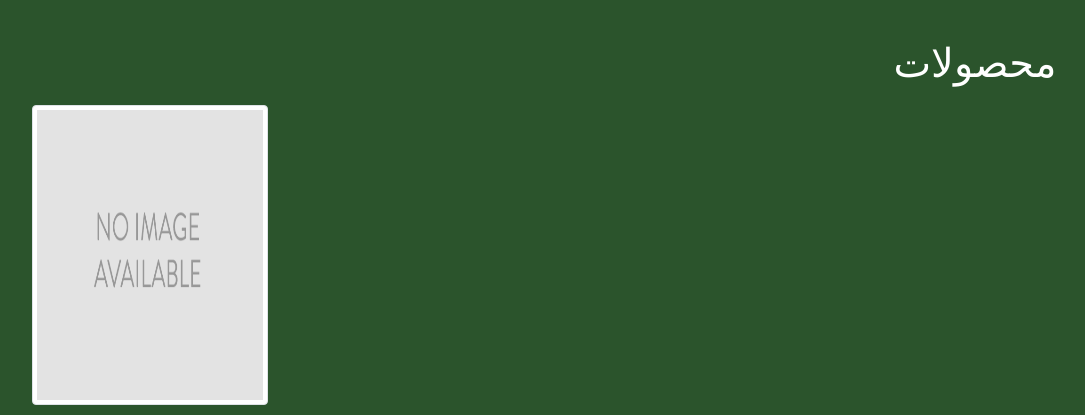
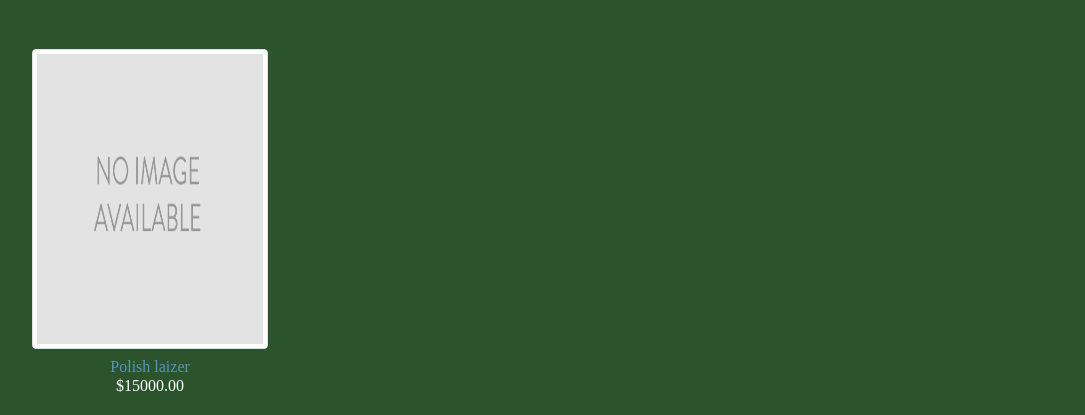
Before and after one commit to pouria-azizi/FinalProject, a Django app: page / in a window 1280 px wide. Shown: the part 79-494 px from the top of the page, without its empty margins (68-1153 px from the left). Run offline with Django 3.2, Linux system fonts and the light colour scheme; data comes from the database, SQL or seed files in the repository; parts of the project's set-up code (start-up, migrations or seed data) failed here and were passed over; some libraries are stand-ins or nearby versions; some web fonts are replaced.

Commit message:
last commit

```diff
--- a/CRMsoftware/products/templates/products/list.html
+++ b/CRMsoftware/products/templates/products/list.html
@@ -8,8 +8,6 @@
     <form method="get">
 
         <div id="main" class="product-list">
-            <h1 style="color: white">محصولات
-            </h1>
             {% for product in object_list %}
                 <div class="item">
                     <a href="{{ product.get_absolute_url }}">
```
